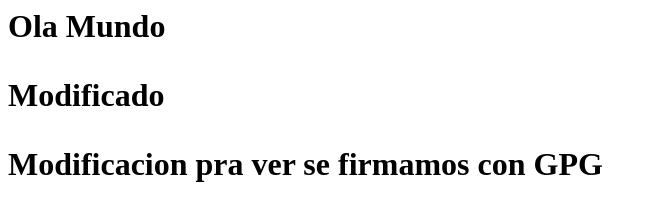
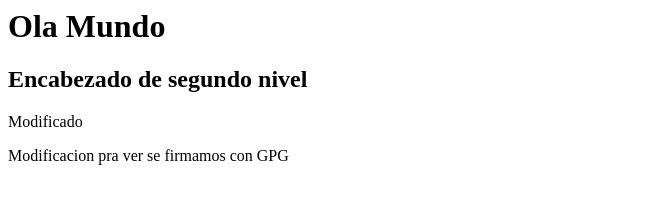
Before and after one commit to a24danielpg/2024-PPS-a24danielpg, a plain HTML site: page index.html in a window 1280 px wide. Shown: the whole page, without its empty margins (0-657 px from the left). Drawn offline with Linux system fonts and the light colour scheme.

Commit message:
Añadido encabezado de segundo nivel

```diff
--- a/index.html
+++ b/index.html
@@ -1,3 +1,4 @@
 <h1>Ola Mundo</1>
-<p>Modificado</p>
-<p>Modificacion pra ver se firmamos con GPG</p>
+    <h2>Encabezado de segundo nivel</h2>
+    <p>Modificado</p>
+    <p>Modificacion pra ver se firmamos con GPG</p>
```
